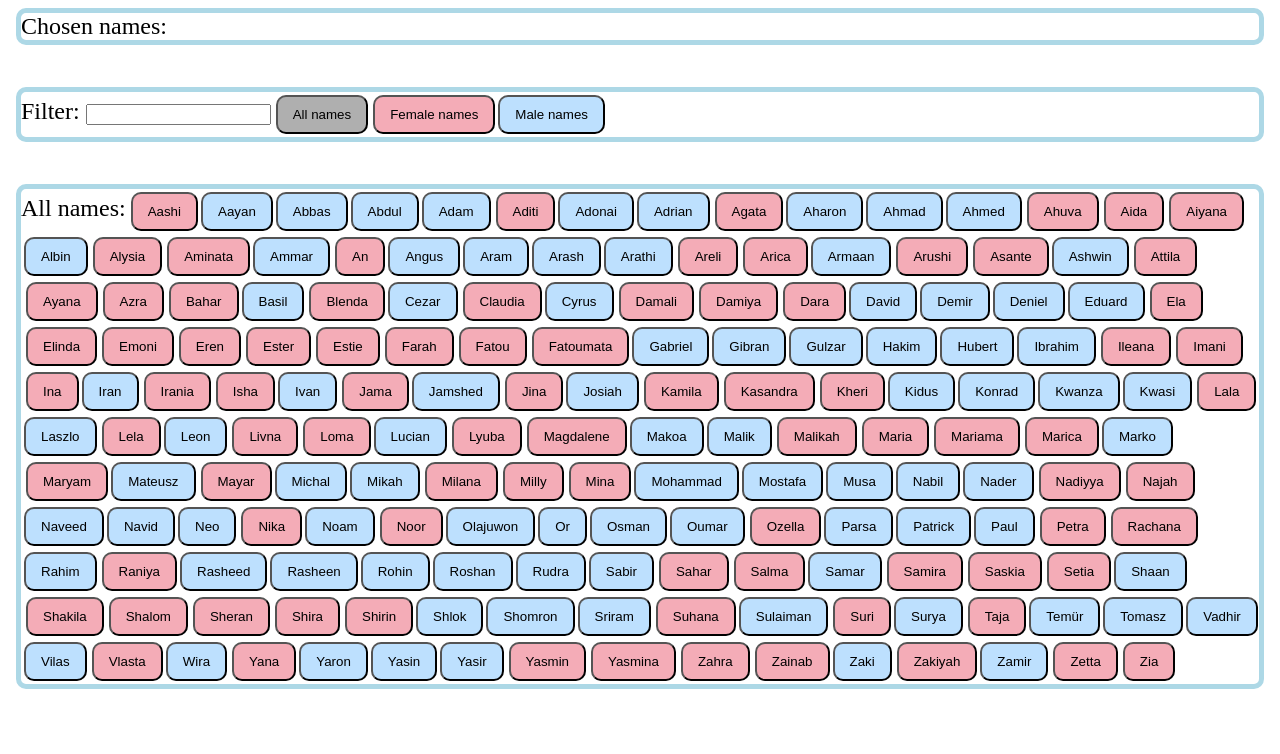
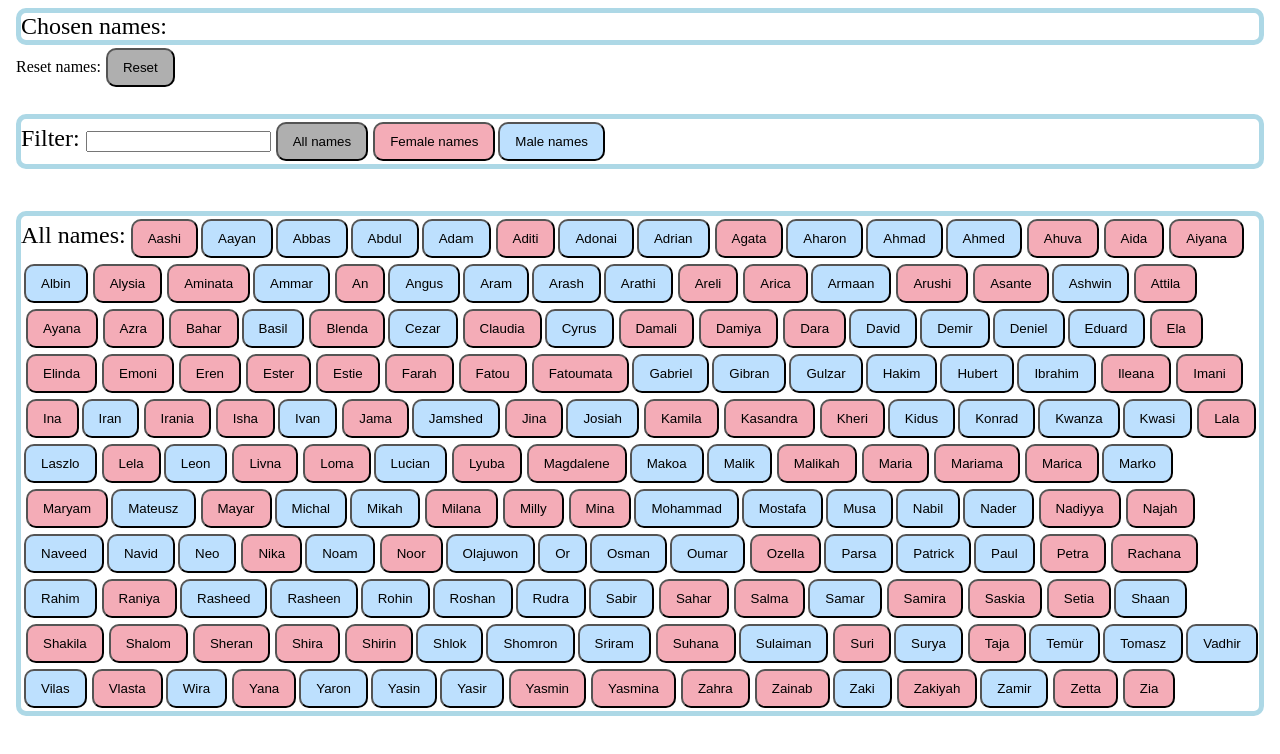
Before and after one commit to TomaszLaboj/baby-names-exercise, a React (Create React App) app: page / in a window 1280 px wide. Shown: the top 754 px of the page. Built offline with nearby package versions, Linux system fonts and the light colour scheme; the HTML template or start-up script is replaced by a standard one.

Commit message:
improved all filtering

```diff
--- a/src/App.tsx
+++ b/src/App.tsx
@@ -12,18 +12,30 @@ function App():JSX.Element{
   const [allNames, setAllNames] = useState<BabyNames[]>(babyNames)
   const [text , setText] = useState('') // state for search bar
 
+
   useEffect(() => {
     setAllNames(babyNames.filter((names)=>names.name.toLowerCase().includes(text.toLowerCase())))
   },[text, babyNames]);
 
   const handleAllNames = () => {
-    setAllNames(babyNames)
+    const tempBabyNames:BabyNames[] = babyNames.filter(function(el){
+      return !chosenNames.includes(el)
+    })
+    setAllNames(tempBabyNames);
   }
   const handleFemaleNames = () => {
-    setAllNames(allNames.filter((obj) => obj.sex === 'f'))
+    let tempBabyNames:BabyNames[] = babyNames.filter(function(el){
+      return !chosenNames.includes(el)
+    })
+    tempBabyNames = tempBabyNames.filter((names)=>names.name.toLowerCase().includes(text.toLowerCase()))
+     setAllNames(tempBabyNames.filter((obj) => obj.sex === 'f'))
   }
   const handleMaleNames = () => {
-    setAllNames(allNames.filter((obj) => obj.sex === 'm'))
+    let tempBabyNames:BabyNames[] = babyNames.filter(function(el){
+      return !chosenNames.includes(el)
+    })
+    tempBabyNames = tempBabyNames.filter((names)=>names.name.toLowerCase().includes(text.toLowerCase()))
+    setAllNames(tempBabyNames.filter((obj) => obj.sex === 'm'))
   }
   const handleChooseName = (clickedName: BabyNames) => {
     setChosenNames([...chosenNames,clickedName]);
@@ -32,6 +44,17 @@ function App():JSX.Element{
   const handleMoveBack = (clickedName: BabyNames) => {
     setAllNames([...allNames,clickedName].sort((a,b)=> a.name>b.name ? 1: -1));
     setChosenNames(chosenNames.filter((obj)=> obj !== clickedName))
+  }
+
+  const handleReset = () => {
+    const tempChosenNames = chosenNames;
+    let tempAllNames = allNames;
+    tempChosenNames.map ((el) => tempAllNames.push(el));
+    tempAllNames = tempAllNames.sort((a,b)=> a.name>b.name ? 1: -1)
+    setAllNames(tempAllNames);
+    setChosenNames([]);
+
+
   }
 
   const isMale = (checkSex: string) => {
@@ -56,12 +79,26 @@ function App():JSX.Element{
         })}
         </>
       </div>
+      <>
+        Reset names:
+            <button className="all" onClick={handleReset}>{
+            (chosenNames.some((el)=> el.name === "Adam"))&&
+            (chosenNames.some((el)=> el.name === "Ela"))&&
+            (chosenNames.some((el)=> el.name === "Tomasz"))
+             ? "💗":"Reset"
+            }
+            </button>
+
+
+        </>
         <br/>
       <p className="main">  Filter: <input value={text} onChange={(event) => {
           setText(event.target.value);
         }}/>
         <button className="all" onClick={handleAllNames}>All names</button>
+
         <button className="pink" onClick={handleFemaleNames}>Female names</button>
+
         <button className="blue" onClick={handleMaleNames}>Male names</button>
       </p>
 
```
